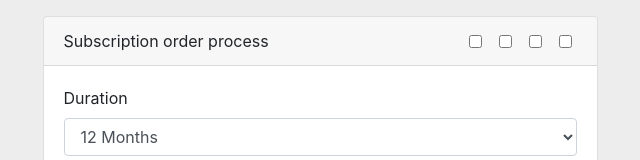
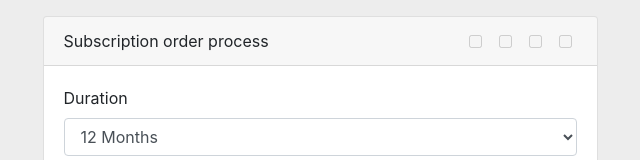
Before and after one commit to MustafaDal/subscription-order-process, a React (Create React App) app: page / in a window 1280 px wide. Shown: the top 160 px of the page, without its empty margins (320-960 px from the left). Built offline with nearby package versions, Linux system fonts and the light colour scheme.

Commit message:
StepPreview component created to understand current process.

```diff
--- a/src/App.jsx
+++ b/src/App.jsx
@@ -2,7 +2,7 @@ import React, { useCallback, useMemo } from 'react'
 import { costCalculator } from './utils'
 
 import ComponentByStep from './components/ComponentByStep'
-import { Checkbox } from './components/Fields/Checkbox'
+import StepPreview from './components/StepPreview'
 import useStepper from './hooks/Stepper'
 
 const App = () => {
@@ -31,10 +31,7 @@ const App = () => {
         <div className="card-header d-flex">
           Subscription order process
 
-          <Checkbox inline checked={state.currentStep > 0} className="ml-auto" />
-          <Checkbox inline checked={state.currentStep > 1} />
-          <Checkbox inline checked={state.currentStep > 2} />
-          <Checkbox inline checked={state.currentStep > 3} className="mr-0" />
+          <StepPreview currentStep={state.currentStep} limit={4} />
         </div>
         <div className="card-body">
           {state.currentStep > 0 && (
--- /dev/null
+++ b/src/components/StepPreview.jsx
@@ -0,0 +1,22 @@
+import React from 'react'
+import classNames from 'classnames'
+
+import { Checkbox } from './Fields/Checkbox'
+
+const StepPreview = ({ currentStep, limit, children }) => {
+  const fakeList = Array.from(Array(limit))
+  return fakeList.map((item, index) => (
+    <Checkbox
+      key={index}
+      inline
+      disabled
+      checked={currentStep > index}
+      className={classNames({
+        'ml-auto': index === 0,
+        'mr-0': index === limit - 1
+      })}
+    />
+  ))
+}
+
+export default StepPreview
```
